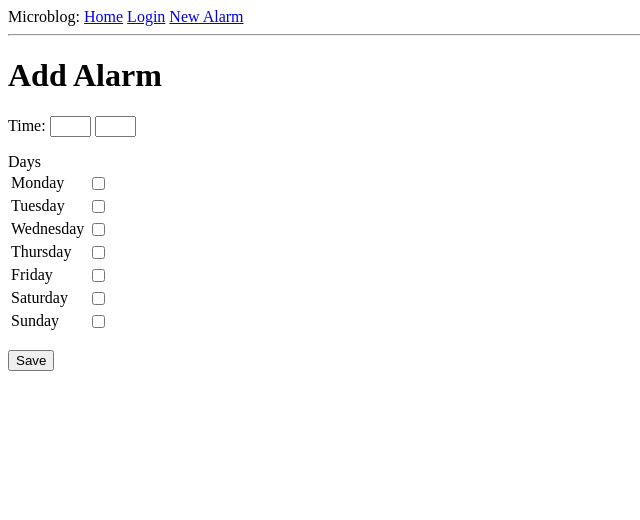
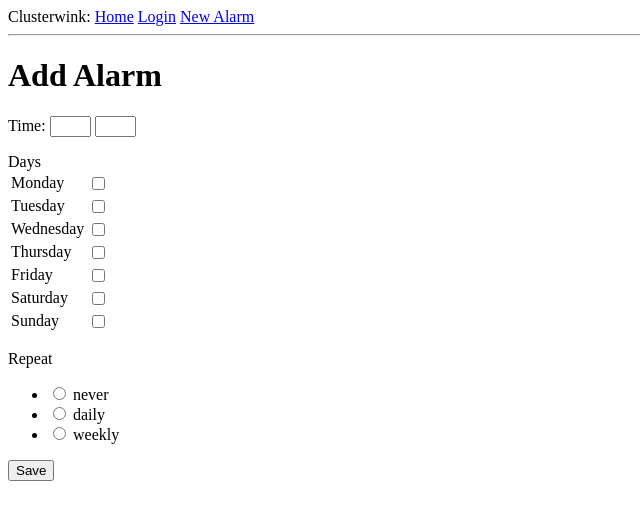
Before and after one commit to lennymlopes/cw-webapp, a Flask app: page /new in a window 1280 px wide. Shown: the top 520 px of the page, without its empty margins (0-640 px from the left). Run offline with Flask 2, Linux system fonts and the light colour scheme.

Commit message:
add checkboxes for days, edit html

```diff
--- a/app/forms.py
+++ b/app/forms.py
@@ -24,4 +24,5 @@ class NewAlarmForm(FlaskForm):
 	friday = BooleanField('Friday')
 	saturday = BooleanField('Saturday')
 	sunday = BooleanField('Sunday')
+	repeat = RadioField('Repeat', choices=[('0','never'),('1','daily'),('2','weekly')])
 	submit = SubmitField('Save')
--- a/app/templates/alarm.html
+++ b/app/templates/alarm.html
@@ -39,6 +39,7 @@
 			</tr>
 		</table>
 		</p>
+		<p> {{ form.repeat.label }} {{ form.repeat}}</p>
 		<p>{{ form.submit() }}</p>
 	</form>
 {% endblock %}
--- a/app/templates/base.html
+++ b/app/templates/base.html
@@ -1,14 +1,14 @@
 <html>
 	<head>
 		{% if title %}
-		<title>{{ title }} - microblog</title>
+		<title>{{ title }} - Clusterwink</title>
 		{% else %}
-		<title>microblog</title>
+		<title>Clusterwink</title>
 		{% endif %}
 	</head>
 	<body>
 		<div>
-			Microblog:
+			Clusterwink:
 			<a href="{{ url_for('index') }}">Home</a>
 			<a href="{{ url_for('login') }}">Login</a>
 			<a href="{{ url_for('new') }}">New Alarm</a>
```
